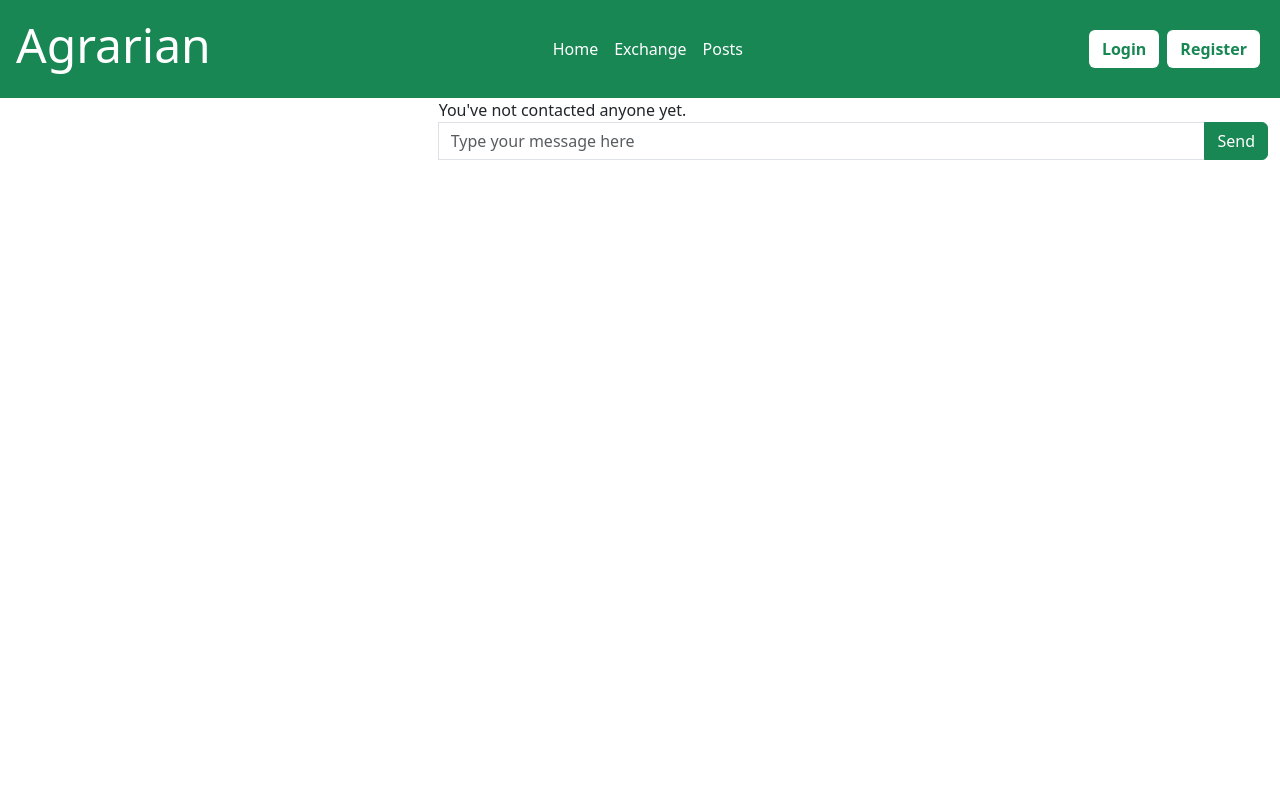
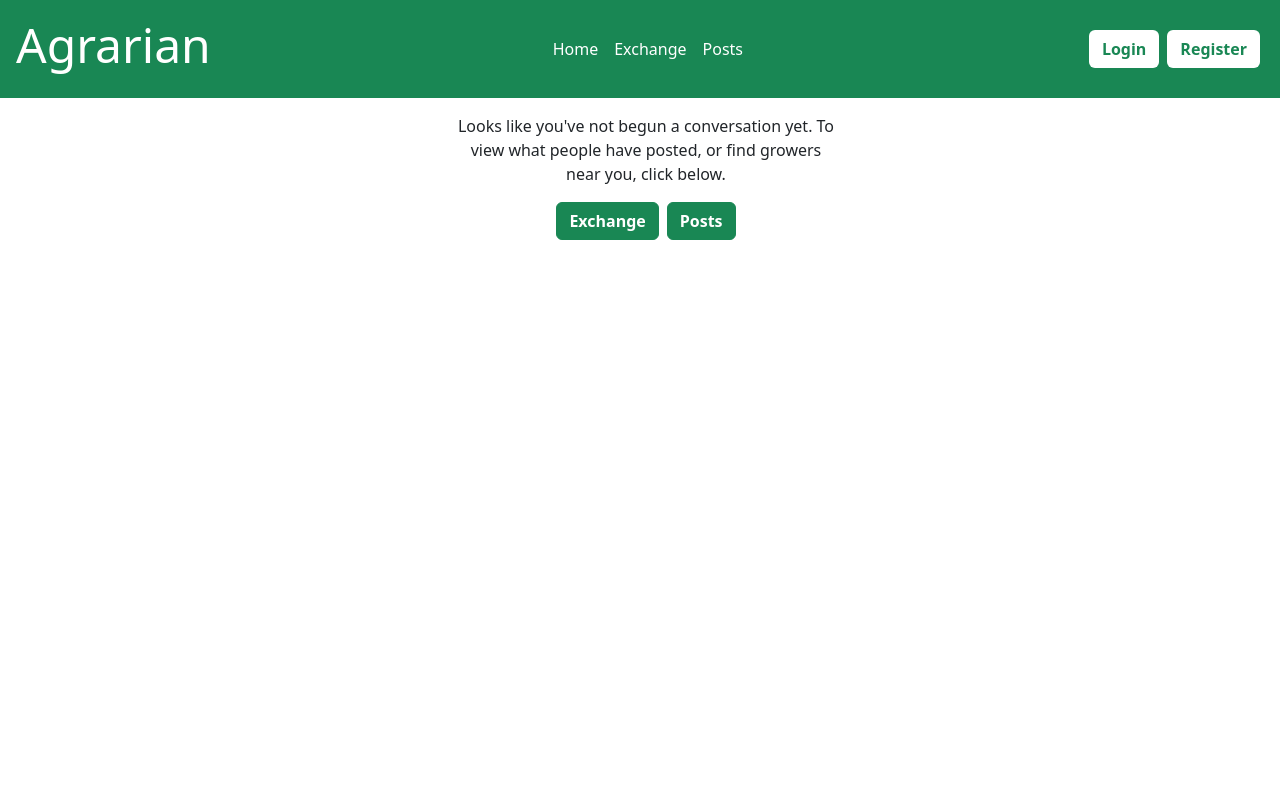
Before and after one commit to CraigAT1181/fe-agrarian-react, a React (Vite) app: page /messenger in a window 1280 px wide. Shown: the top 800 px of the page. Built offline with nearby package versions, Linux system fonts and the light colour scheme.

Commit message:
Added a message and buttons visible to a user on the Messenger page, but who has not yet started any conversations. Buttons navigate to Exchange and Posts.

```diff
--- a/src/components/Messenger.jsx
+++ b/src/components/Messenger.jsx
@@ -4,6 +4,7 @@ import ContactList from "./ContactList";
 import MessageInput from "./MessageInput";
 import MessageList from "./MessageList";
 import { getConversationsByUserID } from "../api/api";
+import { useNavigate } from "react-router-dom";
 
 export default function Messenger() {
   const [isLoading, setIsLoading] = useState(true);
@@ -12,6 +13,8 @@ export default function Messenger() {
   const [conversations, setConversations] = useState([]);
   const [conversationID, setConversationID] = useState();
   const [messageSent, setMessageSent] = useState(false);
+
+  const navigate = useNavigate();
 
   useEffect(() => {
     setIsLoading(true);
@@ -60,14 +63,38 @@ export default function Messenger() {
         <div className="col-md-8 h-100">
           {conversations.length > 0 ? (
             <div>
-              <MessageList conversationID={conversationID} messageSent={messageSent} />
+              <MessageList
+                conversationID={conversationID}
+                messageSent={messageSent}
+              />
             </div>
           ) : (
-            <div>You've not contacted anyone yet.</div>
+            <div className="text-center align-items-center w-50 p-3">
+              <p>
+                Looks like you've not begun a conversation yet. To view what
+                people have posted, or find growers near you, click below.
+              </p>
+
+              <button
+                onClick={() => navigate("/exchange")}
+                className="btn btn-success mx-1 fw-bold">
+                Exchange
+              </button>
+              <button
+                onClick={() => navigate("/posts")}
+                className="btn btn-success mx-1 fw-bold">
+                Posts
+              </button>
+            </div>
           )}
-          <div className="input-box-container h-25">
-            <MessageInput conversationID={conversationID} setMessageSent={setMessageSent}/>
-          </div>
+          {conversations.length > 0 && (
+            <div className="input-box-container h-25">
+              <MessageInput
+                conversationID={conversationID}
+                setMessageSent={setMessageSent}
+              />
+            </div>
+          )}
         </div>
       </div>
     </section>
```
